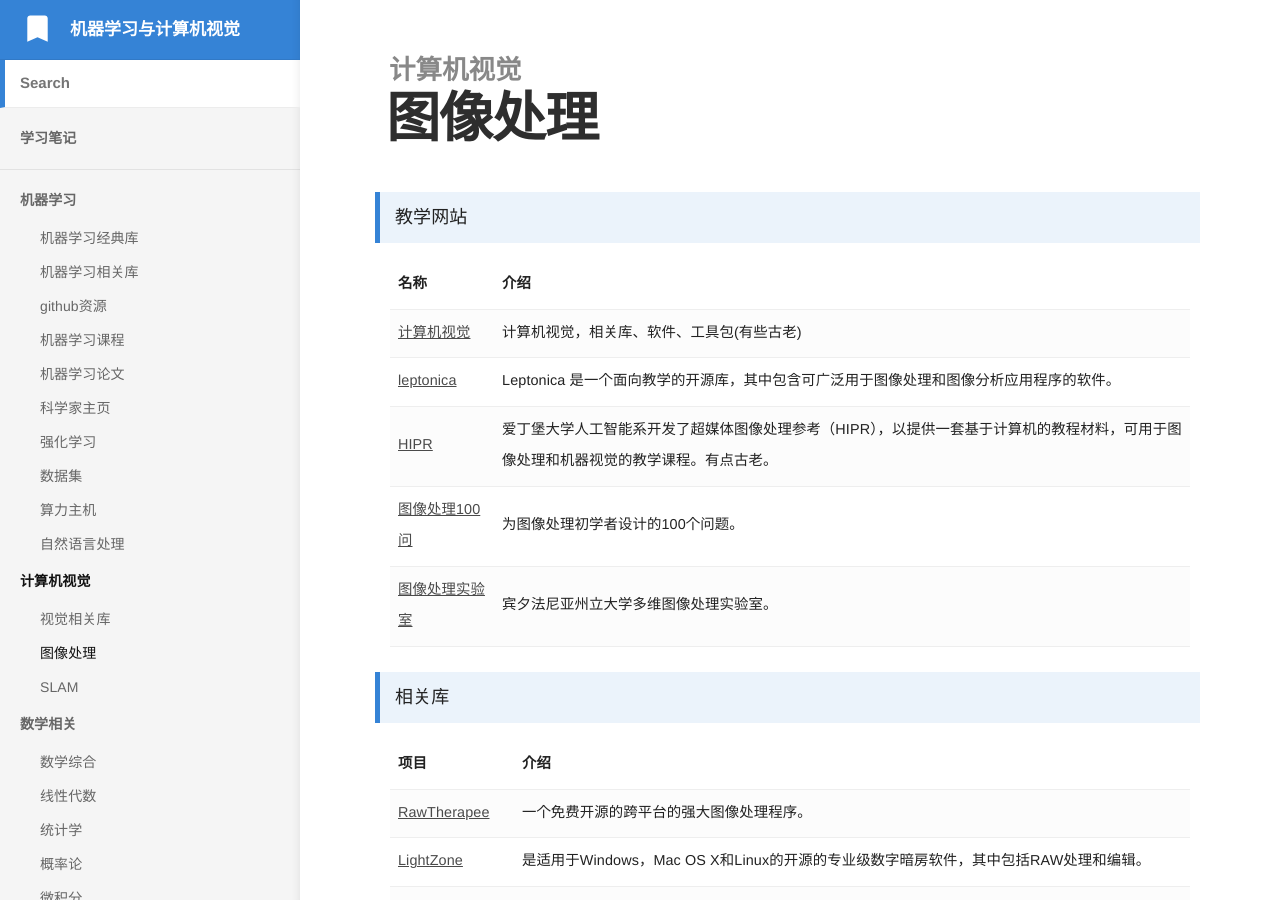
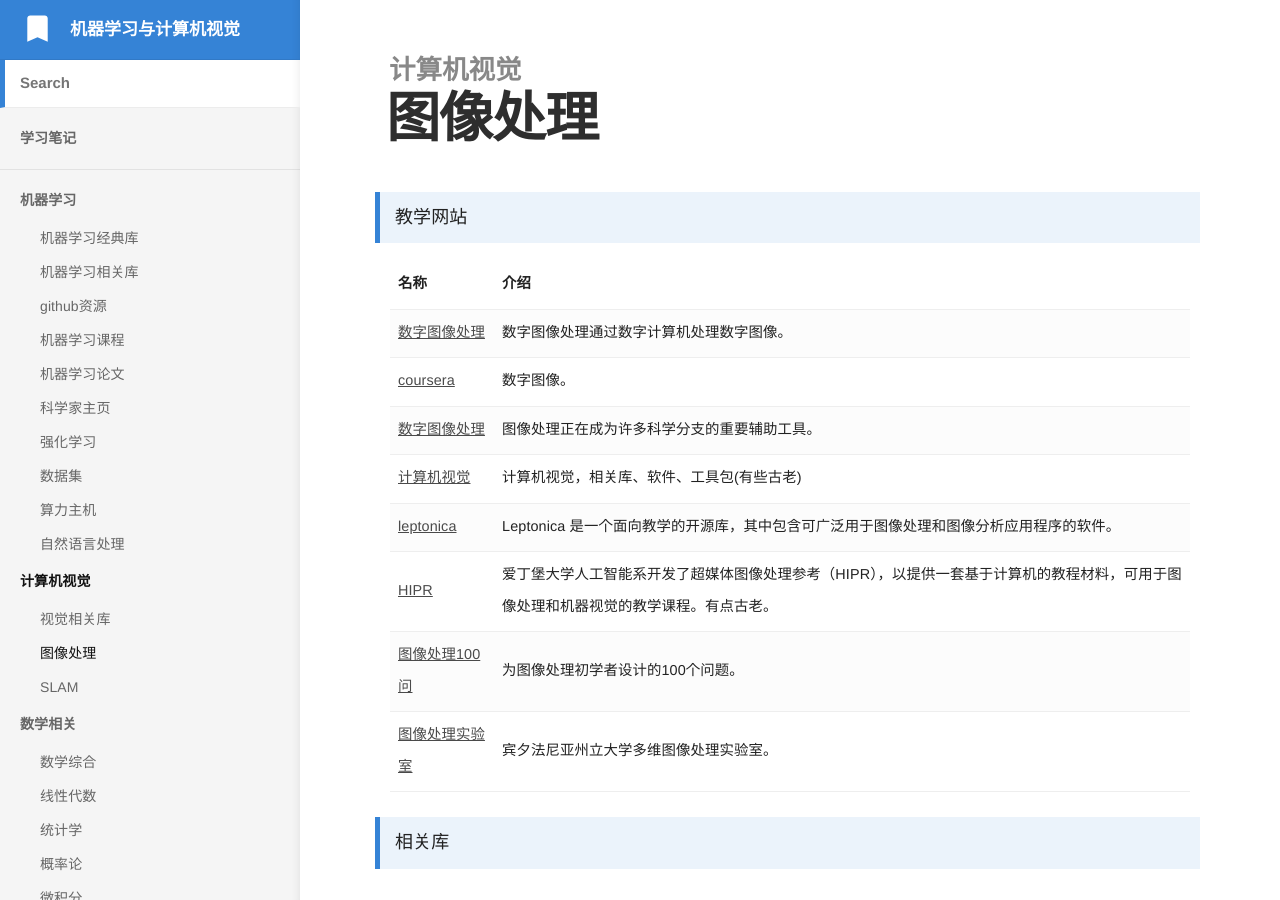
Before and after one commit to bashendixie/Machine_Learning_Notes, a Jekyll site: the page built from _docs/2、计算机视觉/图像处理.md, in a window 1280 px wide and 900 px high. Built offline with Jekyll 4.4.1, drawn with Linux system fonts in a browser that asks for light colours; some web fonts are replaced.

Commit message:
no message

```diff
--- a/_docs/2、计算机视觉/图像处理.md
+++ b/_docs/2、计算机视觉/图像处理.md
@@ -19,7 +19,31 @@ order: 2
 				</strong>
 			</td>
 		</tr>
+		<tr>
+			<td>
+				<a href="https://www.tutorialspoint.com/dip/index.htm">数字图像处理</a>
+			</td>
+			<td>
+				数字图像处理通过数字计算机处理数字图像。
+			</td>
+		</tr>
+		<tr>
+			<td>
+				<a href="https://www.coursera.org/learn/introduction-image-processing#syllabus">coursera</a>
+			</td>
+			<td>
+				数字图像。
+			</td>
+		</tr>
 
+		<tr>
+			<td>
+				<a href="https://sisu.ut.ee/imageprocessing/book">数字图像处理</a>
+			</td>
+			<td>
+				图像处理正在成为许多科学分支的重要辅助工具。
+			</td>
+		</tr>
 		<tr>
 			<td>
 				<a href="http://www.cs.cmu.edu/~cil/vision.html">计算机视觉</a>
```
